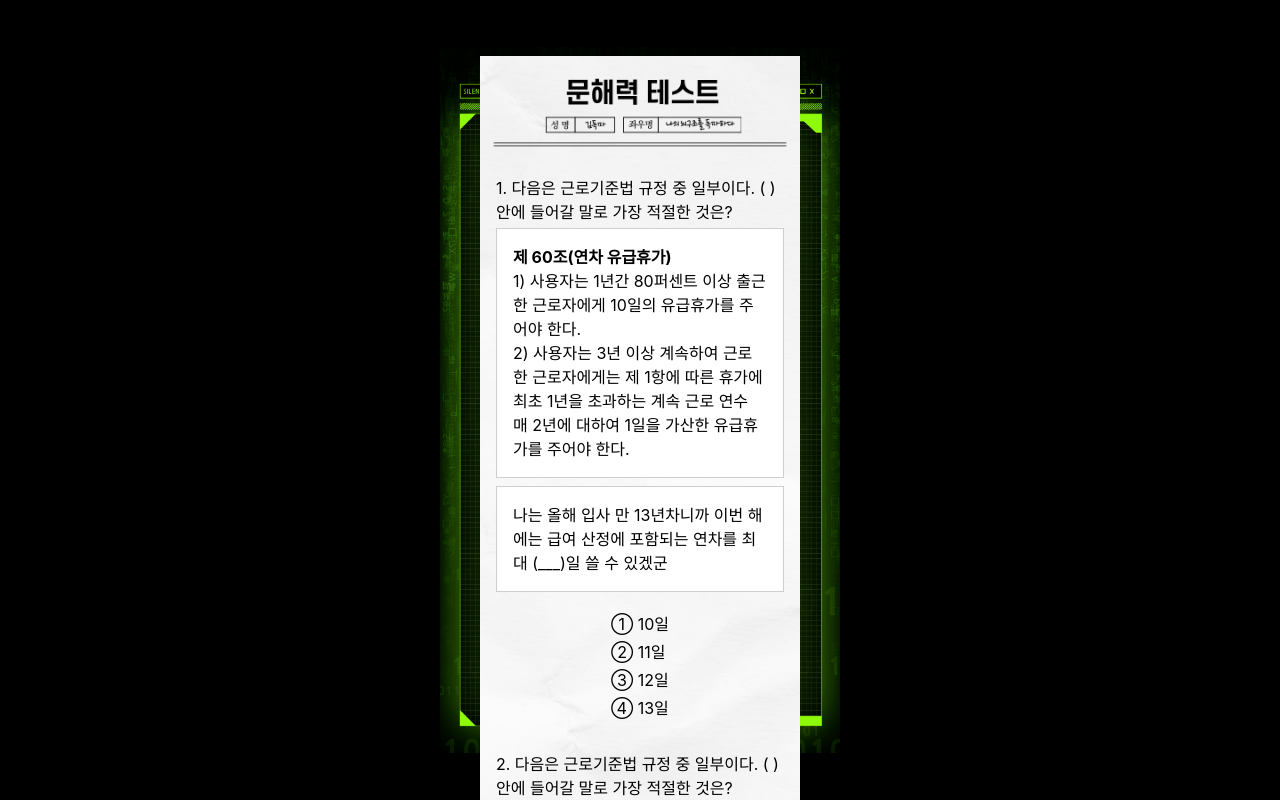
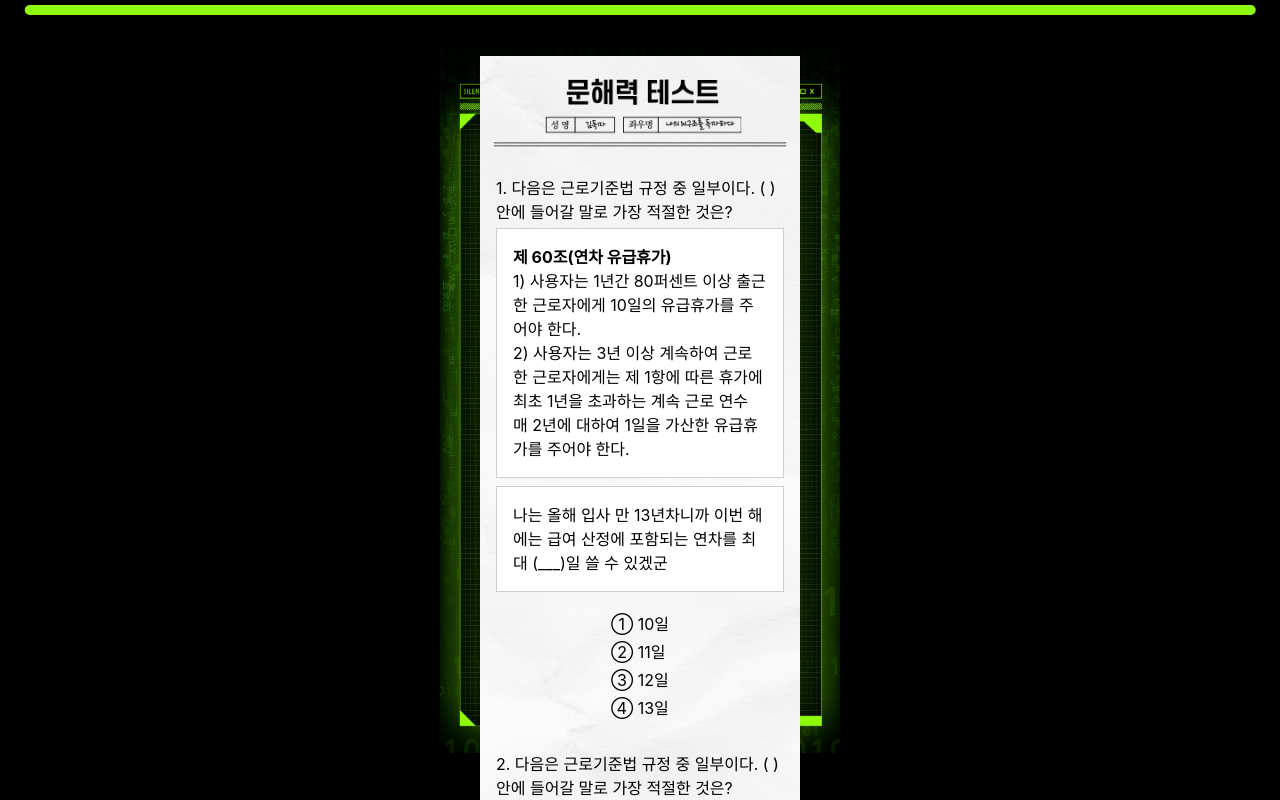
Before and after one commit to sana197111/dopamin-popup, a React (Create React App) app: page /page2test in a window 1280 px wide. Built offline with nearby package versions, Linux system fonts and the light colour scheme; a web font is replaced by a local one.

Commit message:
시간 제한

```diff
--- a/src/components/Page2Test.js
+++ b/src/components/Page2Test.js
@@ -1,4 +1,4 @@
-import React, { useState } from 'react';
+import React, { useState, useEffect } from 'react';
 import { useNavigate } from 'react-router-dom'; // useNavigate 훅 임포트
 import "./style.css";
 
@@ -7,7 +7,29 @@ function Page2Test() {
     const [selectedOption1, setSelectedOption1] = useState(null);
     const [selectedOption2, setSelectedOption2] = useState(null);
     const [isSubmitted, setIsSubmitted] = useState(false);
+    const [remainingTime, setRemainingTime] = useState(120); // 2분 = 120초
+    const [progressWidth, setProgressWidth] = useState(100); // 진행 바의 초기 너비는 100%
     const navigate = useNavigate(); // useNavigate 훅 사용
+
+    useEffect(() => {
+        const timer = setInterval(() => {
+            setRemainingTime((prevTime) => {
+                if (prevTime <= 1) {
+                    clearInterval(timer); // 타이머 정지
+                    navigate('/page3'); // 시간이 다 되면 자동으로 다음 페이지로 이동
+                    return 0;
+                }
+                return prevTime - 1;
+            });
+        }, 1000);
+
+        return () => clearInterval(timer); // 컴포넌트 언마운트 시 타이머 정리
+    }, [navigate]);
+
+    useEffect(() => {
+        // 남은 시간에 따라 진행 바의 너비를 업데이트
+        setProgressWidth((remainingTime / 120) * 100);
+    }, [remainingTime]);
 
     // 각 문제에 대한 선택 처리 함수
     const handleOptionSelect1 = (option) => {
@@ -31,6 +53,7 @@ function Page2Test() {
 
     return (
         <div className="p-12 md:p-12 min-h-screen overflow-y-auto max-h-screen flex flex-col items-center bg-black background-2">
+            <div className="timer-bar" style={{ width: `${progressWidth}%` }}></div> {/* 진행 바 추가 */}
             <div className="image-container pl-4 pr-4 pt-2 mt-2">
                 <p className="mt-28">1. 다음은 근로기준법 규정 중 일부이다. ( ) 안에 들어갈 말로 가장 적절한 것은?</p>
                 <div className="question-box">
--- a/src/components/style.css
+++ b/src/components/style.css
@@ -255,3 +255,15 @@ input[type="checkbox"]:checked + label::after {
     box-shadow: 0 0 15px #8ff90e;
     animation: scan-animation 2s forwards;
 }
+
+.timer-bar {
+    height: 10px;
+    background-color: #8ff90e;
+    border-radius: 5px;
+    transition: width 1s ease-in-out;
+    position: fixed;
+    top: 5px;
+    left: 50%;
+    transform: translateX(-50%);
+    width: 320px; /* 고정 너비 설정 */
+}
```
